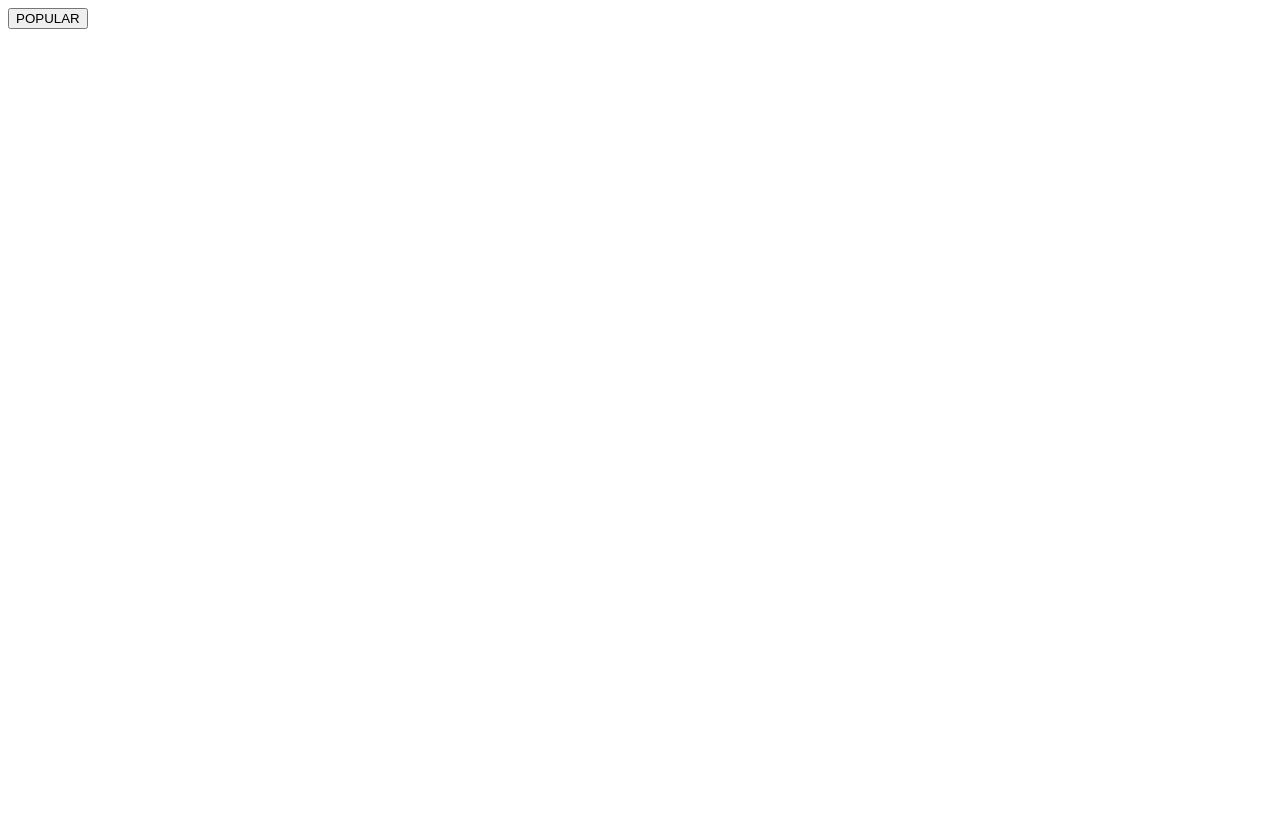
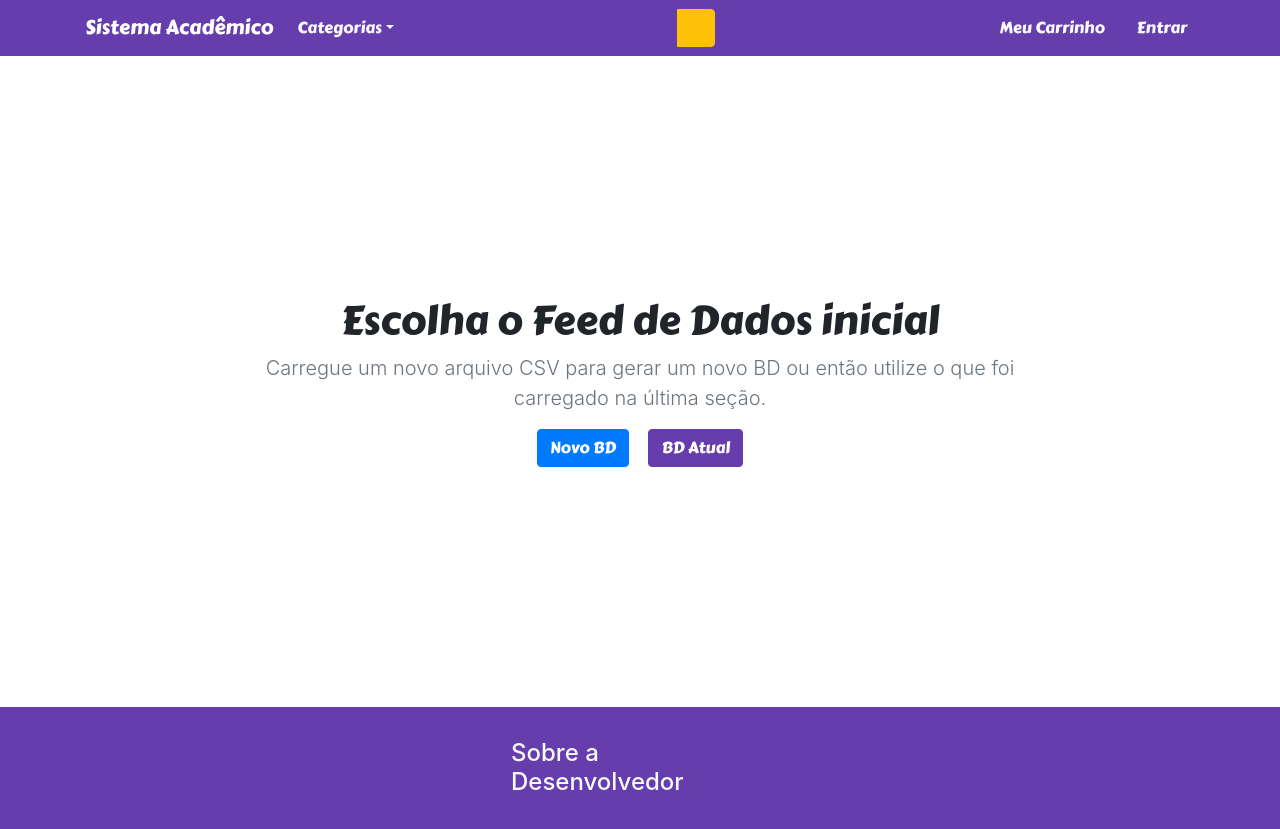
Before and after one commit to araujoG/sistemaUniversitario, a Django app: page / in a window 1280 px wide. Before the commit the page is almost empty. Before the commit the page ends 29 px from the top, so only its background shows below. Run offline with Django 3.2, Linux system fonts and the light colour scheme; some libraries are stand-ins or nearby versions; some web fonts are replaced.

Commit message:
front inicial

```diff
--- a/static/css/styles.css
+++ b/static/css/styles.css
@@ -0,0 +1,25 @@
+@font-face{
+    font-family: CarterOne;
+    src: url(../webfonts/CarterOne-Regular.ttf);
+}
+
+@font-face{
+    font-family: Roboto;
+    src: url(../webfonts/Roboto-Regular.ttf);
+}
+
+.carterOne{
+    font-family: CarterOne;
+}
+
+.roboto{
+    font-family: Roboto;
+}
+
+.fillView{
+    min-height: calc(100vh - 92.8px - 56px);
+}
+
+.cardFonteDeDados{
+    max-width: 600px;
+}
--- /dev/null
+++ b/templates/base.html
@@ -0,0 +1,76 @@
+{% load static %}
+
+<!doctype html>
+<html lang="en">
+<head>
+	<title>
+    {% block titulo %}
+    Sistema Acadêmico
+    {% endblock %}
+    </title>
+	<meta charset="utf-8">
+	<meta name="viewport" content="width=device-width, initial-scale=1, shrink-to-fit=no">
+
+	<link rel="stylesheet" href="{% static 'css/bootstrap.css'%}">
+	<link rel="stylesheet" href="{% static 'css/all.css'%}">
+	<link rel="stylesheet" href="{% static 'css/styles.css'%}?version={%now "U"%}">
+</head>
+
+<body>
+	<nav class="navbar sticky-top navbar-dark bg-primary navbar-expand-lg">
+		<div class="container carterOne">
+			<a class="navbar-brand mr-3 carterOne" href="/">Sistema Acadêmico</a>   <!--- Colocar em 2 linhas com a de baixo deslocada p direita --->
+			{% block navbarContent %}
+			<button class="navbar-toggler collapsed" type="button" data-toggle="collapse" data-target="#menu"
+				aria-controls="menu" aria-expanded="false" aria-label="Botão de navegação">
+				<span class="navbar-toggler-icon"></span>
+			</button>
+
+			<div class="collapse navbar-collapse" id="menu">
+				<div class="navbar-nav my-sm-2 my-lg-auto">
+					<div class="dropdown">
+						<a class="nav-link text-light nav-item dropdown-toggle" data-toggle="dropdown" href="#">Categorias</a>
+						<div class="dropdown-menu">
+							<a class="dropdown-item border-top" href="">Todos os produtos</a>
+						</div>
+					</div>
+				</div>
+				<form method="get" action="" class="form-inline mb-sm-2 my-lg-auto mx-auto">
+					<div class="input-group">
+						<div class="input-group-append">
+							<button class="btn btn-warning fontWhite botaoPesquisa" type="submit"><i
+									class="fas fa-search"></i></button>
+						</div>
+					</div>
+				</form>
+				<div class="navbar-nav">
+					<a class="nav-link text-light nav-item" href="">Meu Carrinho</a>
+					<a class="nav-link text-light nav-item" href=""><i class="fas fa-sign-in-alt"></i> Entrar</a>
+				</div>
+			</div>
+			{% endblock %}
+		</div>
+	</nav>
+        {% block corpo %}
+
+        {% endblock %}
+
+	<div class="w-100 bg-primary">
+		<div class="w-85 row justify-content-around mx-auto py-4">
+			<div class="col-md-3">
+                <h4 class="m-0">
+                    <a class="nav-link text-light" href="#">Sobre a Desenvolvedor</a>
+                </h4>
+			</div>
+		</div>
+	</div>
+
+	<!-- Optional JavaScript -->
+	<!-- jQuery first, then Popper.js, then Bootstrap JS -->
+	<script src="{% static 'js/jquery-3.5.1.min.js'%}"></script>
+	<script src="{% static 'js/bootstrap.js'%}"></script>
+	<script src="{% static 'js/script.js'%}?version={%now "U"%}"></script>
+
+</body>
+
+</html>
--- a/templates/index.html
+++ b/templates/index.html
@@ -1,2 +1,18 @@
-<button onclick="location.href='{% url 'index2'%}'"
-							class="btn btn-outline-primary">POPULAR</button>
+{% extends 'base.html' %}
+{% load static %}
+{% block corpo %}
+<div class="container py-4 fillView d-flex">
+	<div class="align-content-center flex-column w-75 text-center mx-auto align-self-center ">
+		<h1 class="carterOne">Escolha o Feed de Dados inicial</h1>
+		<p class="lead text-muted">Carregue um novo arquivo CSV para gerar um novo BD ou então utilize o que foi
+			carregado na última seção.
+		</p>
+		<div class="carterOne justify-content-center">
+			<button onclick="location.href='{% url 'index2'%}'" class="btn btn-secondary mr-3">Novo BD</button>
+			<button onclick="location.href='{% url 'index2'%}'" class="btn btn-primary text-white">BD Atual</button>
+		</div>
+
+	</div>
+
+</div>
+{% endblock %}
```
Also changed, not shown: feedDeDados/forms.py (added, +11 -0 lines), feedDeDados/models.py (line endings or trailing spaces).
